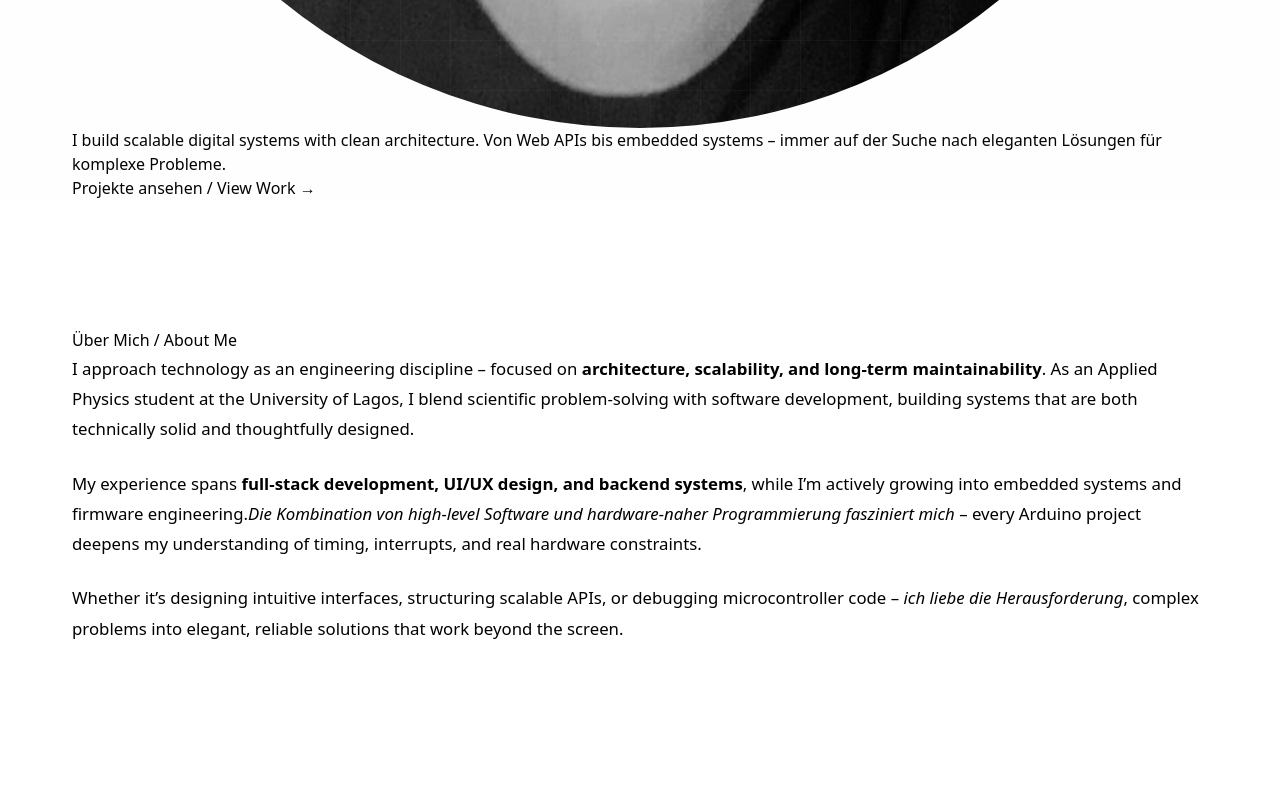
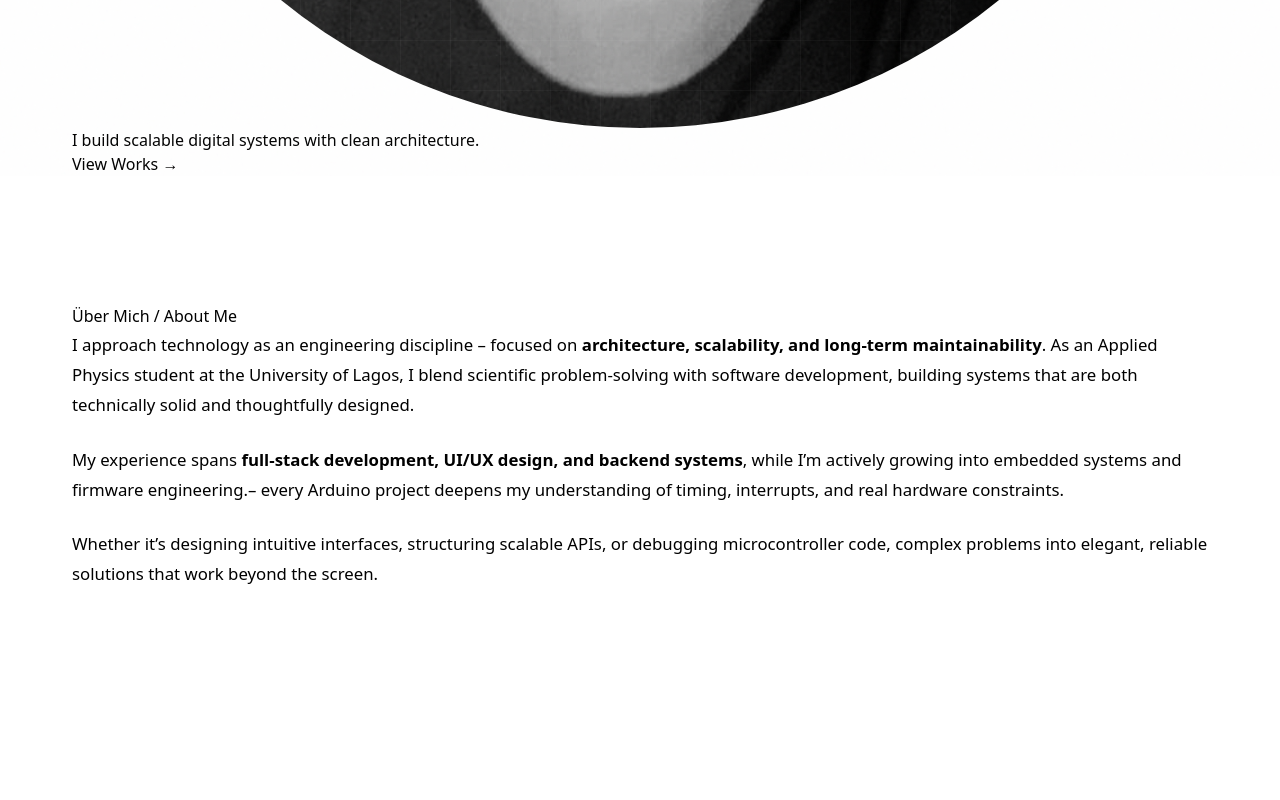
Before and after one commit to uidaniel/danieluwak, a React (Vite) app: page / in a window 1280 px wide. Shown: the part 1160-1960 px from the top of the page. Built offline with nearby package versions, Linux system fonts and the light colour scheme.

Commit message:
fix: update German text to English and improve readability

```diff
--- a/src/App.jsx
+++ b/src/App.jsx
@@ -387,7 +387,7 @@ export default function App() {
               transition={{ delay: 0.2 }}
               className="hero-label"
             >
-              WILLKOMMEN
+              WELCOME
             </motion.div>
 
             <motion.h1
@@ -408,7 +408,7 @@ export default function App() {
               <span className="separator">•</span>
               <span>UI/UX Designer</span>
               <span className="separator">•</span>
-              <span>Applied Physics (Electronics) Student @UNILAG</span>
+              <span>Applied Physics (Electronics) Student @ UNILAG</span>
               <span className="separator">•</span>
               <span>Aspiring Firmware Engineer</span>
             </motion.div>
@@ -434,9 +434,7 @@ export default function App() {
               transition={{ delay: 0.6 }}
               className="hero-intro"
             >
-              I build scalable digital systems with clean architecture. Von Web
-              APIs bis embedded systems – immer auf der Suche nach eleganten
-              Lösungen für komplexe Probleme.
+              I build scalable digital systems with clean architecture.
             </motion.p>
 
             <motion.div
@@ -451,7 +449,7 @@ export default function App() {
                     .scrollIntoView({ behavior: "smooth" })
                 }
               >
-                Projekte ansehen / View Work →
+                View Works →
               </MagneticButton>
             </motion.div>
           </motion.div>
@@ -494,19 +492,19 @@ export default function App() {
                 </strong>
                 , while I’m actively growing into embedded systems and firmware
                 engineering.
-                <em>
+                {/* <em>
                   Die Kombination von high-level Software und hardware-naher
                   Programmierung fasziniert mich
-                </em>{" "}
+                </em>{" "} */}
                 – every Arduino project deepens my understanding of timing,
                 interrupts, and real hardware constraints.
               </p>
 
               <p>
                 Whether it’s designing intuitive interfaces, structuring
-                scalable APIs, or debugging microcontroller code –{" "}
-                <em>ich liebe die Herausforderung</em>, complex problems into
-                elegant, reliable solutions that work beyond the screen.
+                scalable APIs, or debugging microcontroller code, complex
+                problems into elegant, reliable solutions that work beyond the
+                screen.
               </p>
             </div>
           </GlassCard>
@@ -568,9 +566,7 @@ export default function App() {
           >
             <h2>Behind the Scenes / Arduino Lernprozess</h2>
             <div className="section-line"></div>
-            <p className="section-subtitle">
-              Was ich gerade lerne – my journey into embedded systems
-            </p>
+            <p className="section-subtitle">My journey into embedded systems</p>
           </motion.div>
 
           <div className="timeline">
@@ -584,7 +580,7 @@ export default function App() {
                 <h3>{exp.title}</h3>
                 <p>{exp.description}</p>
                 <div className="components-list">
-                  <strong>Komponenten:</strong>
+                  <strong>Components:</strong>
                   <div className="component-tags">
                     {exp.components.map((comp, i) => (
                       <span key={i} className="component-tag">
@@ -637,15 +633,9 @@ export default function App() {
                 <input type="email" placeholder="E-Mail" required />
               </div>
               <div className="form-group">
-                <textarea
-                  placeholder="Nachricht / Message"
-                  rows="5"
-                  required
-                ></textarea>
+                <textarea placeholder="Message" rows="5" required></textarea>
               </div>
-              <MagneticButton type="submit">
-                Senden / Send Message
-              </MagneticButton>
+              <MagneticButton type="submit">Send Message</MagneticButton>
             </form>
           </GlassCard>
 
```
